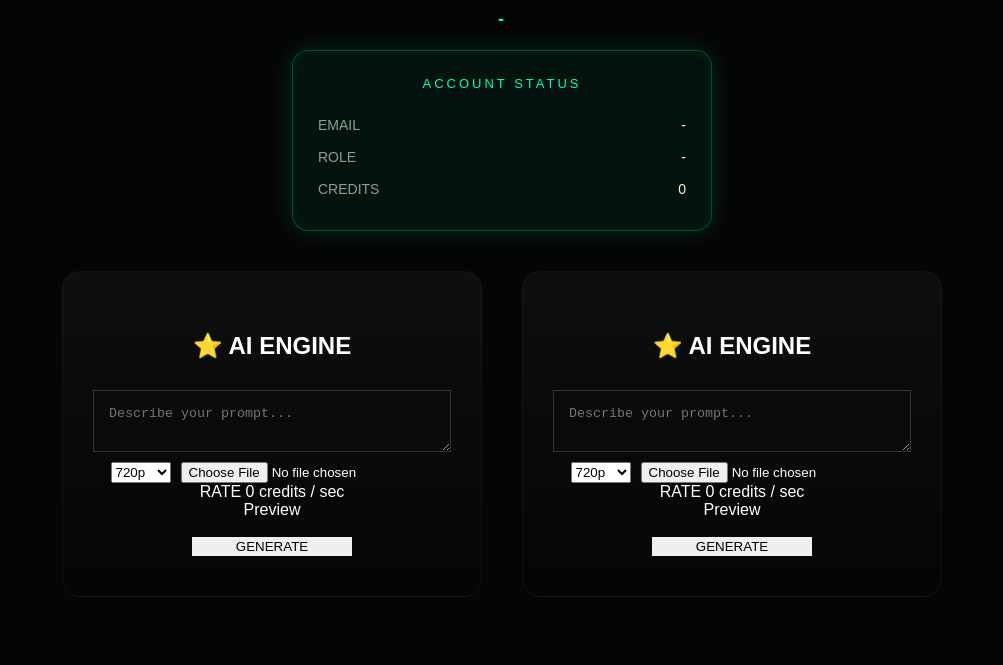
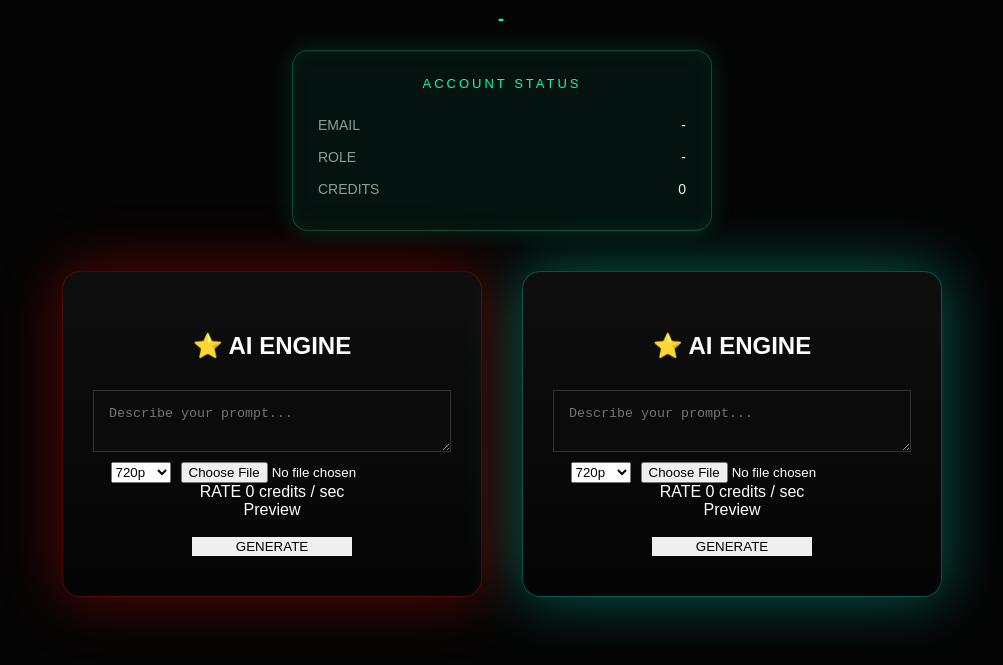
Before and after one commit to Narong69za/narong69za.github.io, a website: page create.html in a window 1280 px wide. Shown: the part 99-764 px from the top of the page, without its empty margins (138-1141 px from the left). Drawn offline with Linux system fonts and the light colour scheme.

Commit message:
Update create-premium.css

```diff
--- a/assets/css/create-premium.css
+++ b/assets/css/create-premium.css
@@ -103,15 +103,15 @@ transition:0.3s ease;
 transform:translateY(-4px);
 }
 
-.red-engine{
+.engine-theme-1{
 box-shadow:0 0 60px rgba(255,0,0,0.35);
+border-color:rgba(255,0,0,0.3);
 }
 
-.blue-engine{
+.engine-theme-2{
 box-shadow:0 0 60px rgba(0,255,220,0.35);
+border-color:rgba(0,255,220,0.3);
 }
-
-/* ================= NEW ENGINE THEMES ================= */
 
 .engine-theme-3{
 box-shadow:0 0 60px rgba(255,120,0,0.35);
```
